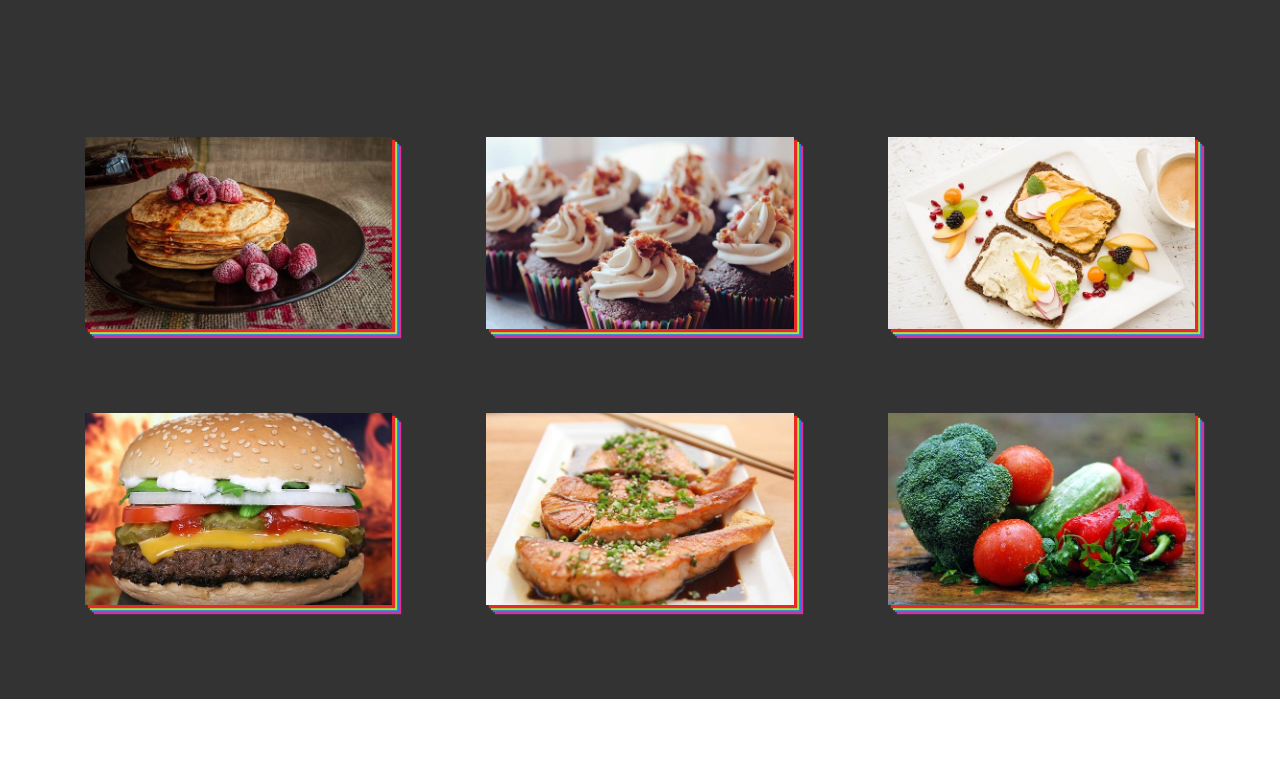
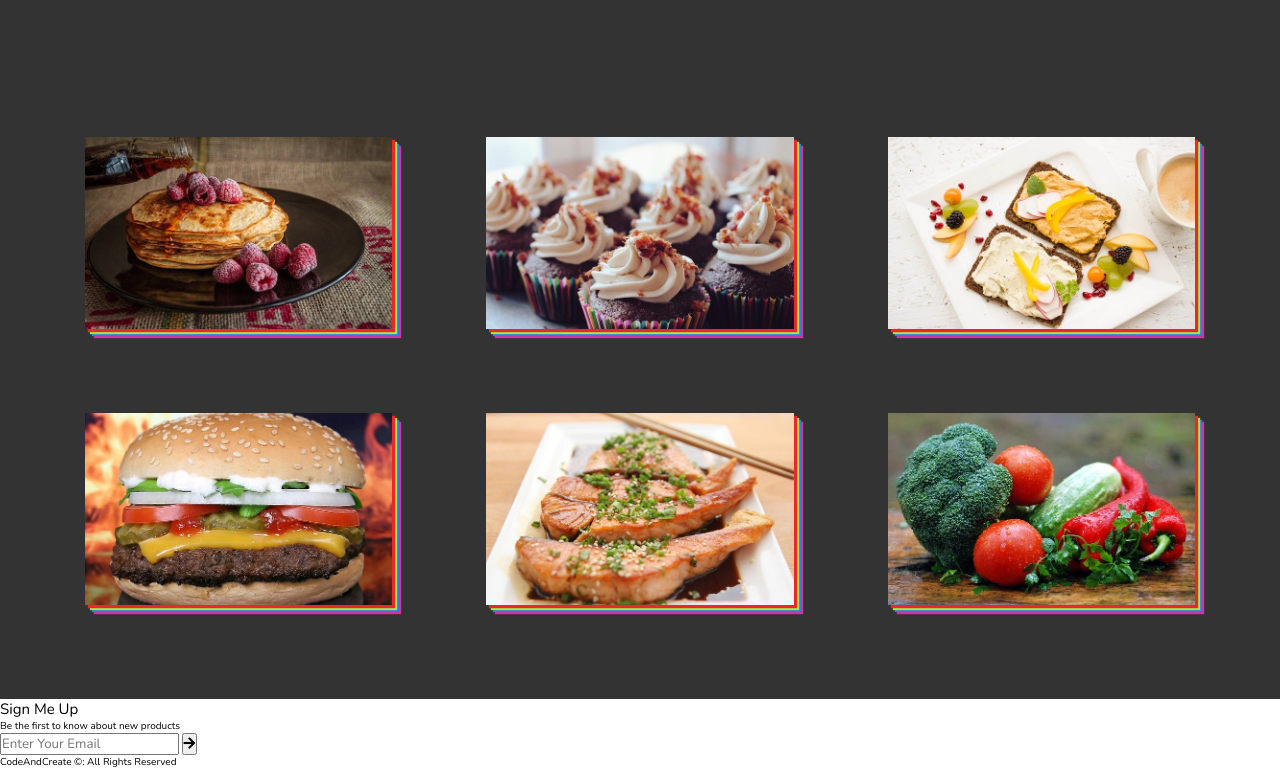
Before and after one commit to Muhammed-Saleh/Foods, a website: page index.html in a window 1280 px wide. Shown: the part 1816-2585 px from the top of the page. Before the commit the page ends 2515 px from the top, so only its background shows below. Drawn offline with nearby package versions, Linux system fonts and the light colour scheme.

Commit message:
Writing section03 Markup

```diff
--- a/index.html
+++ b/index.html
@@ -112,6 +112,29 @@
         </div>
       </section>
       <!-- End Section 3 -->
+
+            <!-- Section 4 -->
+            <section class="section04">
+              <div class="section04__text">
+                <h2 class="section04__heading">
+                  Sign Me Up
+                </h2>
+                <p class="section04__paragraph">
+                  Be the first to know about new products
+                </p>
+              </div>
+              <form class="section04__signup-form">
+                <input type="email" class="signup-form__input"
+                placeholder="Enter Your Email">
+                <button type="submit" class="signup-form__btn">
+                  <i class="fas fa-arrow-right"></i>
+                </button>
+              </form>
+              <p class="section04__copyright">CodeAndCreate &copy: All Rights Reserved</p>
+            </section>
+
+            <!-- End Section 4 -->
+
     </div>
 
     <script src="script.js"></script>
```
